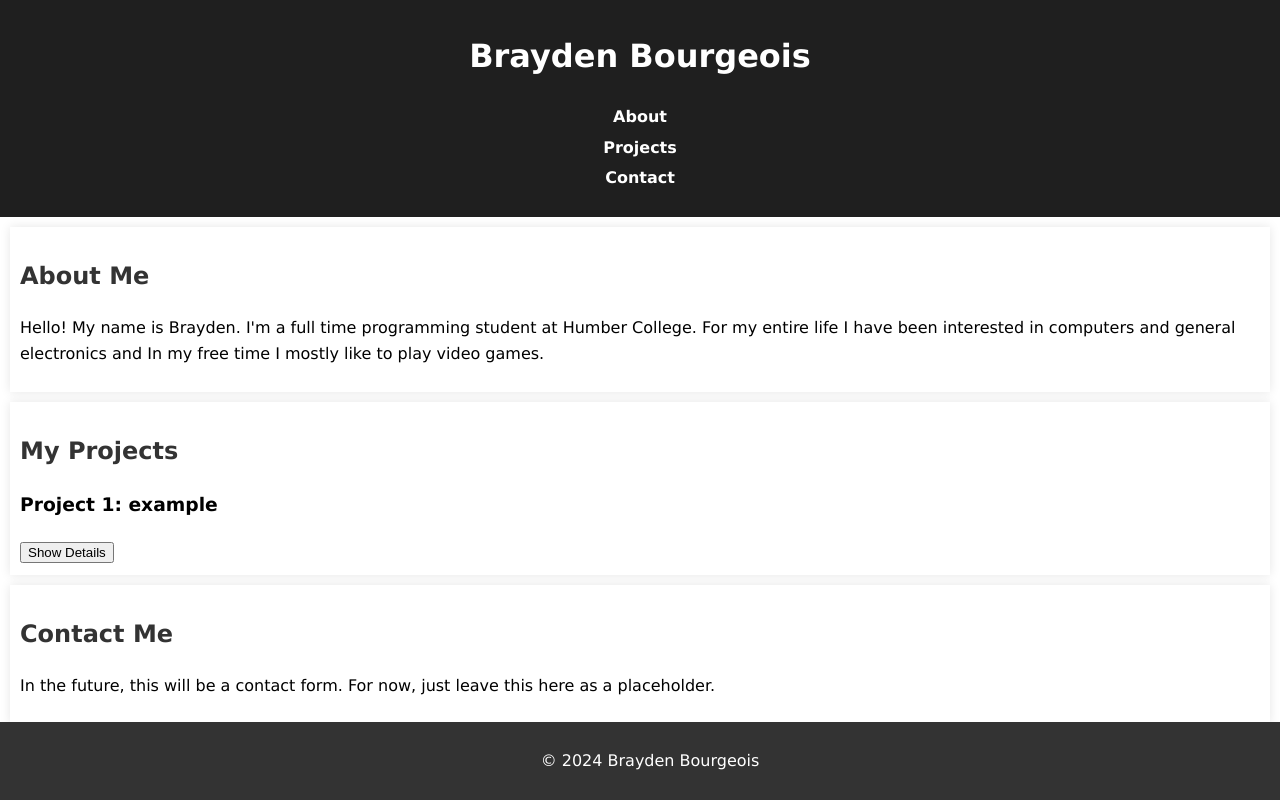
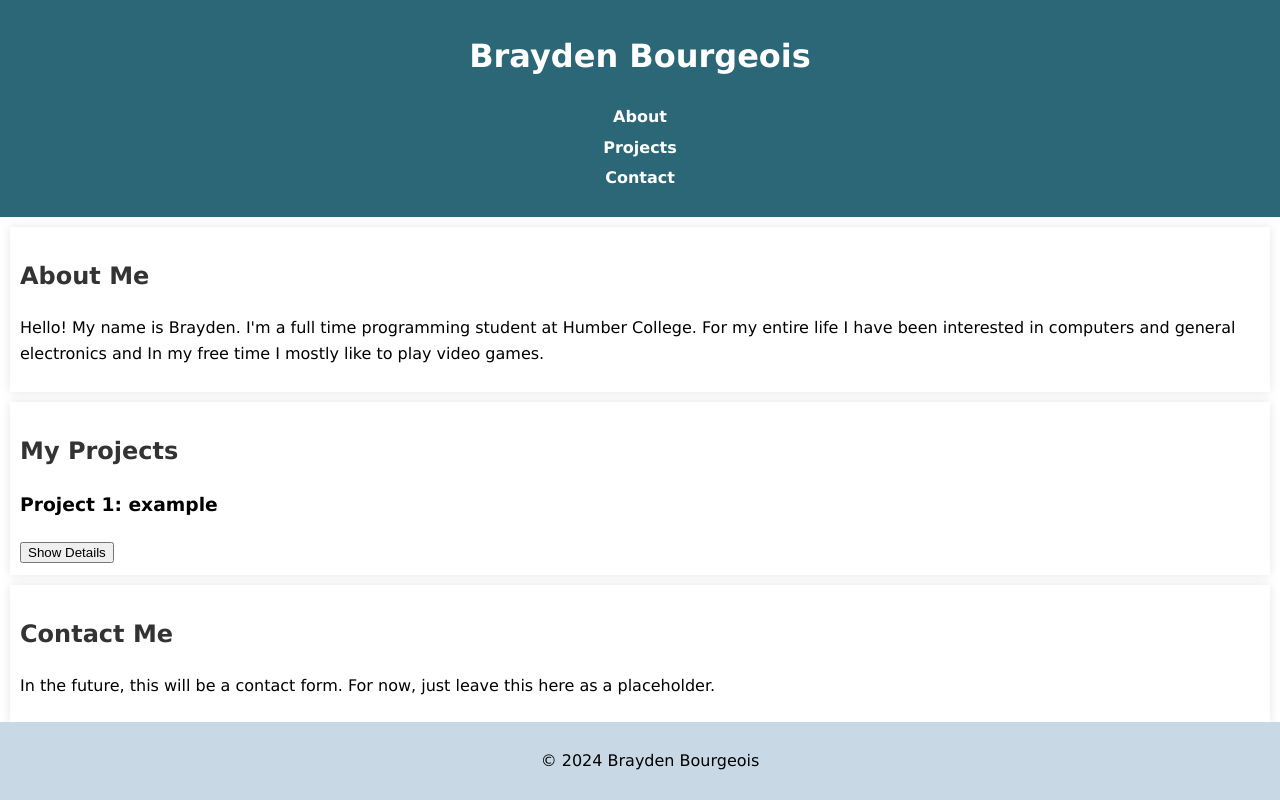
Before and after one commit to Braydenb1204/my-portfolio, a plain HTML site: page index.html in a window 1280 px wide. Drawn offline with Linux system fonts and the light colour scheme.

Commit message:
added scroll behaviour

```diff
--- a/css/styles.css
+++ b/css/styles.css
@@ -1,3 +1,12 @@
+
+
+
+html {
+    scroll-behavior: smooth;
+}
+
+
+
 /* General Styles */
 body {
     font-family: Verdana, Geneva, Tahoma, sans-serif;
@@ -7,7 +16,7 @@ body {
 }
 
 header {
-    background-color: #1f1f1f;
+    background-color: #2b6777;
     color: white;
     padding: 20px;
     text-align: center;
@@ -35,8 +44,8 @@ section {
 }
 
 footer {
-    background-color: #333;
-    color: white;
+    background-color: #c8d8e4;
+    color: rgb(0, 0, 0);
     text-align: center;
     padding: 10px;
     position: fixed;
```
